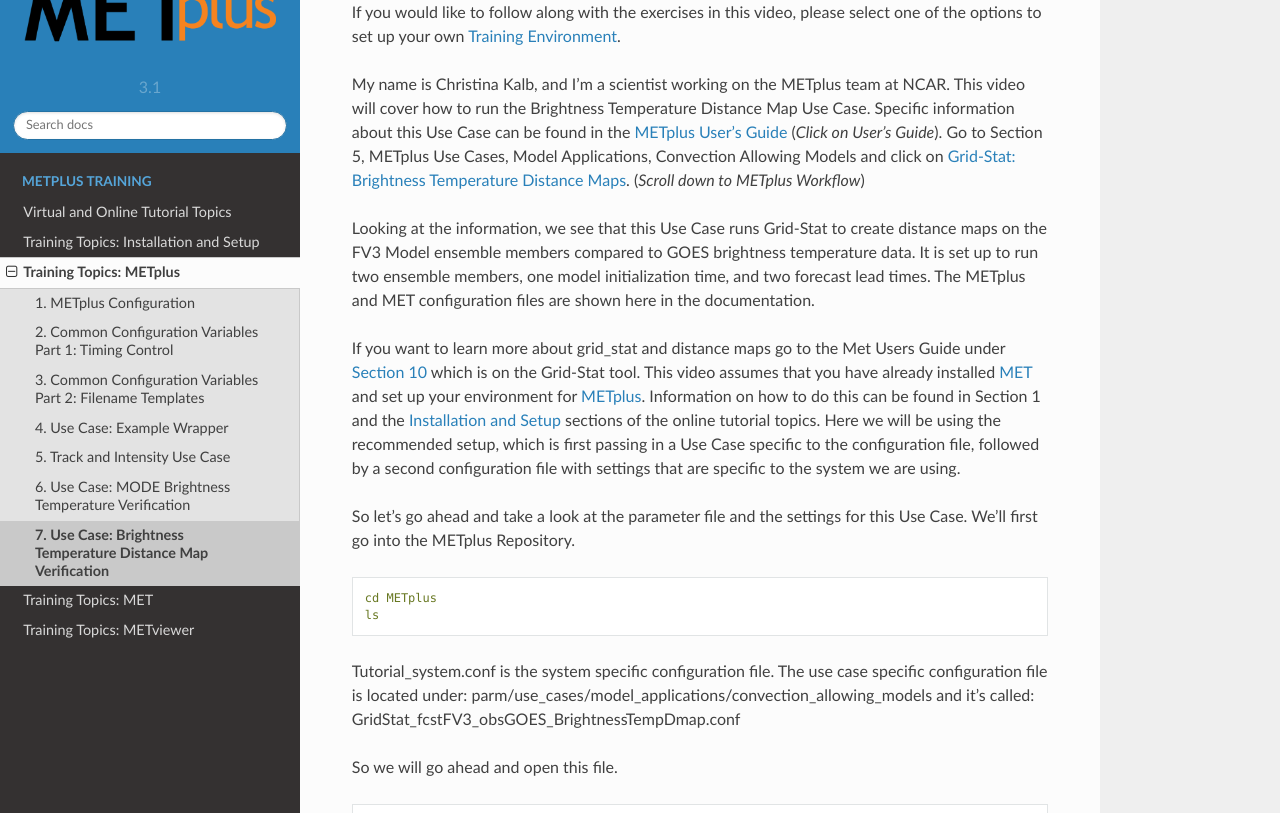
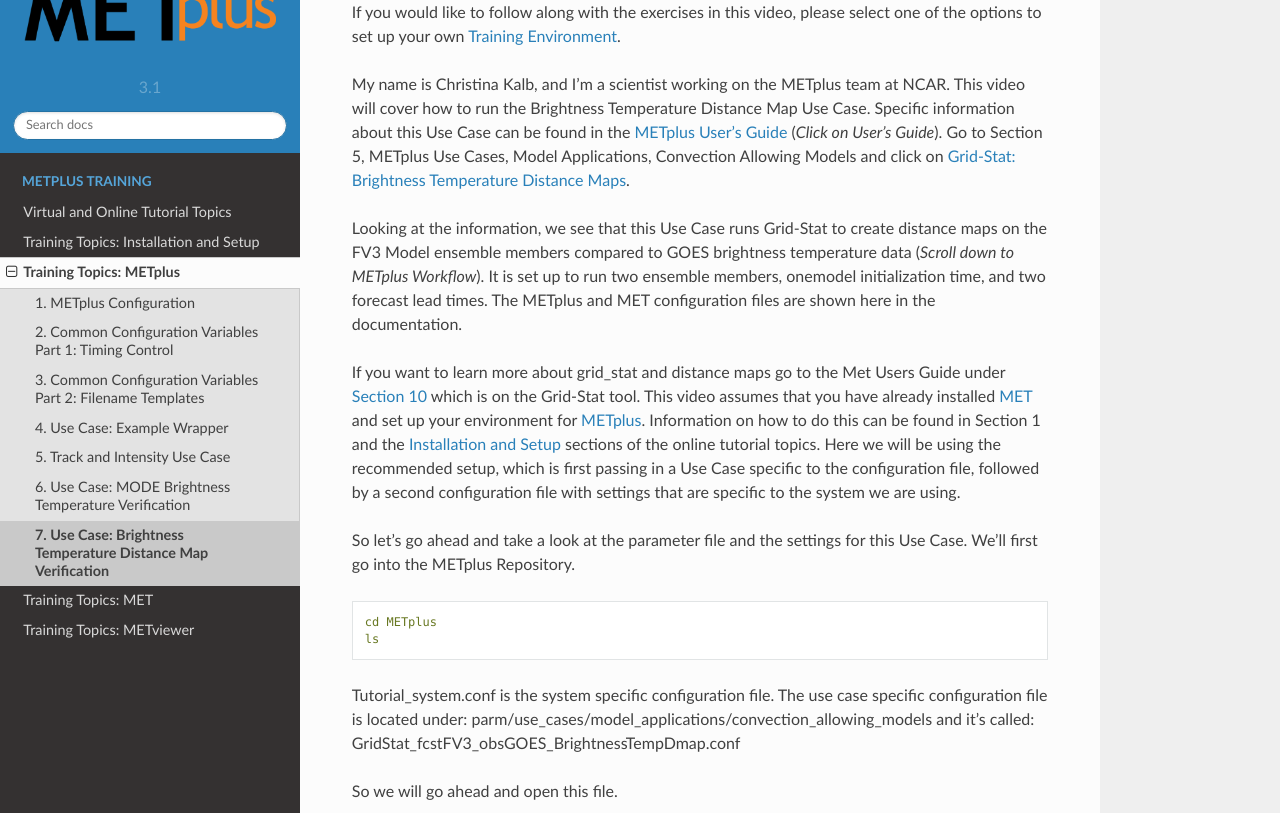
Before and after one commit to dtcenter/METplus-Training, a Sphinx documentation site: the page built from docs/modules/METplus/use_case_brightness_temperature_distance_map.rst, in a window 1280 px wide and 900 px high, scrolled down 453 px, cut to the strip 87-900 px from the top of the window. Built offline with Sphinx 7.4.7 and the Read the Docs theme 2.0.0, drawn with Linux system fonts in a browser that asks for light colours.

Commit message:
Update use_case_brightness_temperature_distance_map.rst

```diff
--- a/docs/modules/METplus/use_case_brightness_temperature_distance_map.rst
+++ b/docs/modules/METplus/use_case_brightness_temperature_distance_map.rst
@@ -20,13 +20,12 @@
 Go to Section 5, METplus Use Cases,
 Model Applications, Convection Allowing Models and click on
 `Grid-Stat: Brightness Temperature Distance Maps <https://metplus.readthedocs.io/en/latest/generated/model_applications/convection_allowing_models/GridStat_fcstFV3_obsGOES_BrightnessTempDmap.html>`_.
-(*Scroll down to METplus Workflow*)
 
 Looking at the information, we see that this Use Case runs Grid-Stat to
 create distance maps on the FV3 Model ensemble members compared to GOES
-brightness temperature data. It is set up to run two ensemble members, one
-model initialization time, and two forecast lead times.  The METplus and MET
-configuration files are shown here in the documentation.
+brightness temperature data (*Scroll down to METplus Workflow*). It is set up to
+run two ensemble members, onemodel initialization time, and two forecast lead times.
+The METplus and MET configuration files are shown here in the documentation.
 
 If you want to learn more about grid_stat and distance maps go to the Met
 Users Guide under
```
